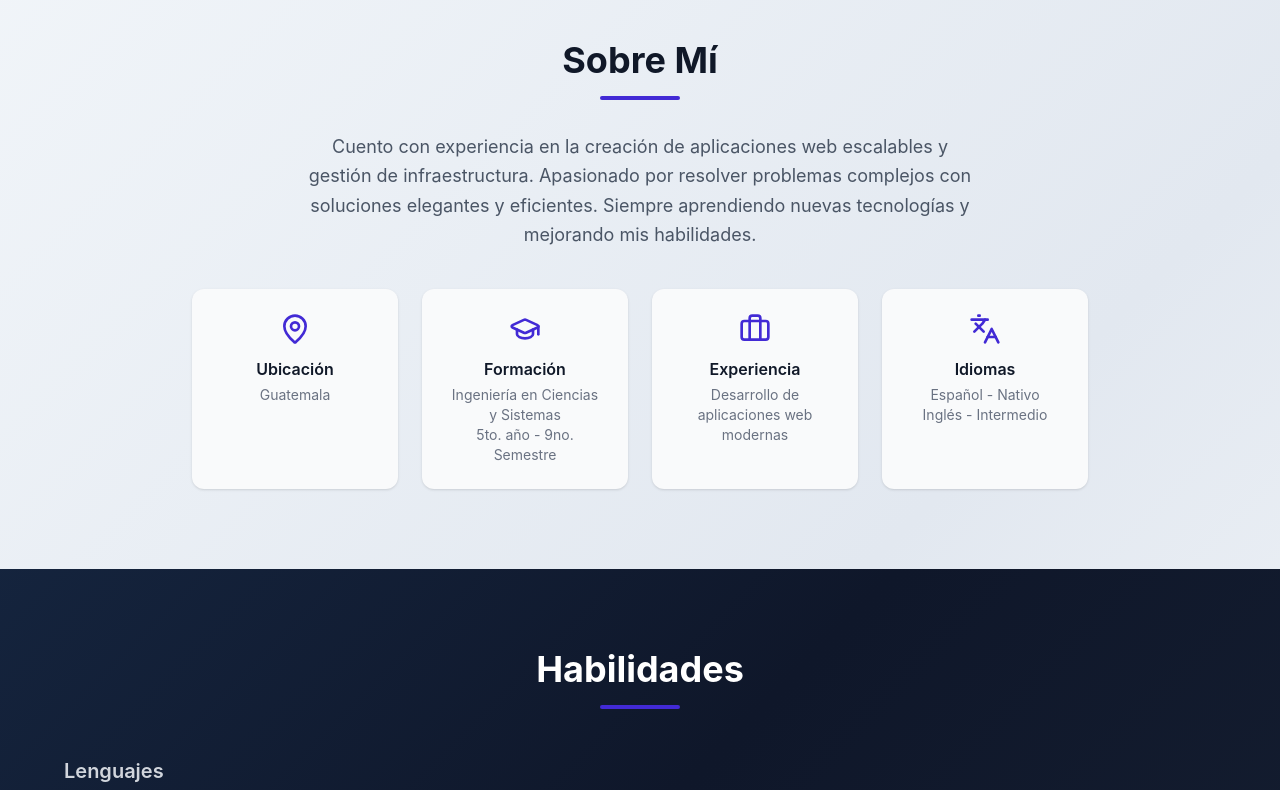
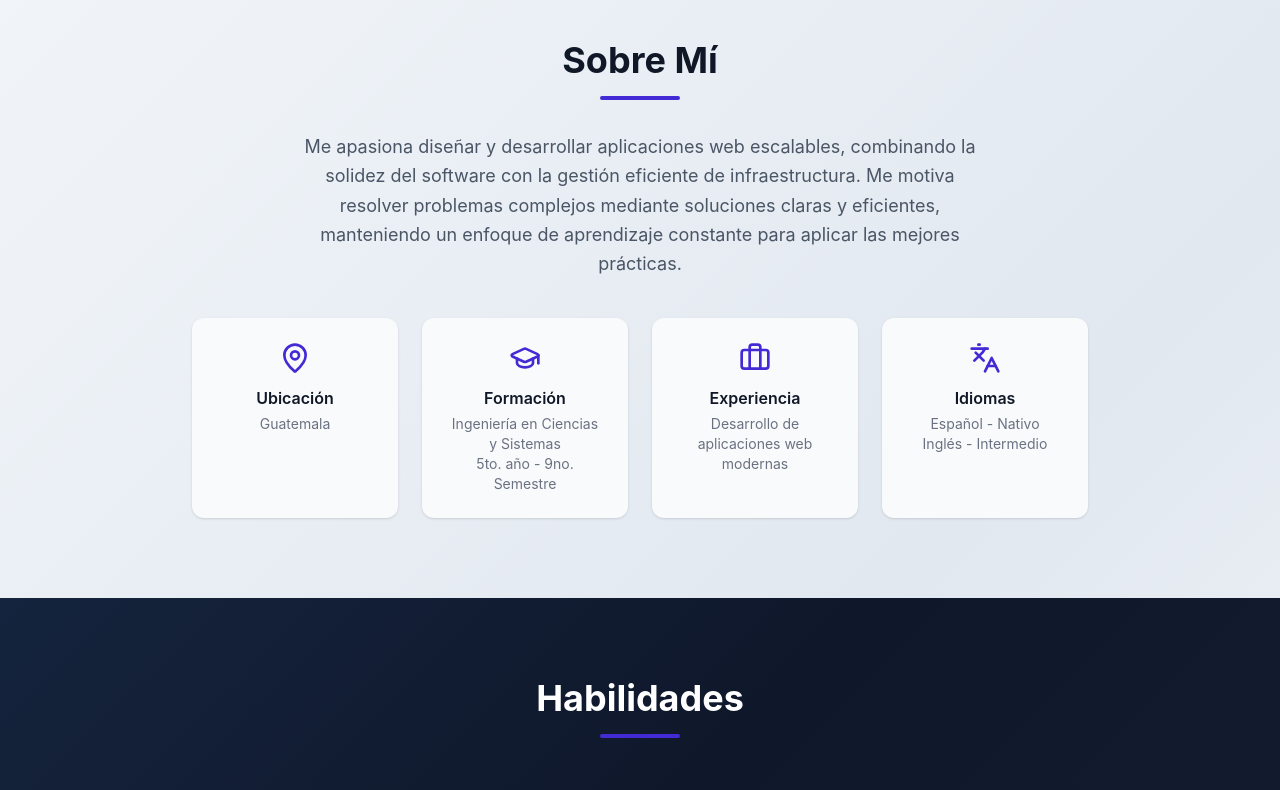
Before and after one commit to Juan-D15/portafolio-web, a React (Vite) app in the folder portafolio-jcd/: page / in a window 1280 px wide. Shown: the part 840-1630 px from the top of the page. Built offline with nearby package versions, Linux system fonts and the light colour scheme.

Commit message:
style: cambio de texto de about

```diff
--- a/portafolio-jcd/src/components/About.tsx
+++ b/portafolio-jcd/src/components/About.tsx
@@ -11,10 +11,10 @@ const About = () => {
         <div className="w-20 h-1 bg-primary mx-auto rounded mb-8"></div>
 
         <p className="text-gray-600 text-lg mb-10 leading-relaxed max-w-2xl mx-auto">
-          Cuento con experiencia en la creación de aplicaciones web escalables
-          y gestión de infraestructura. Apasionado por resolver problemas complejos con
-          soluciones elegantes y eficientes. Siempre aprendiendo nuevas tecnologías y mejorando
-          mis habilidades.
+          Me apasiona diseñar y desarrollar aplicaciones web escalables,
+          combinando la solidez del software con la gestión eficiente de infraestructura.
+          Me motiva resolver problemas complejos mediante soluciones claras y eficientes,
+          manteniendo un enfoque de aprendizaje constante para aplicar las mejores prácticas.
         </p>
 
         <div className="grid grid-cols-1 sm:grid-cols-2 lg:grid-cols-4 gap-6 max-w-4xl mx-auto">
```
